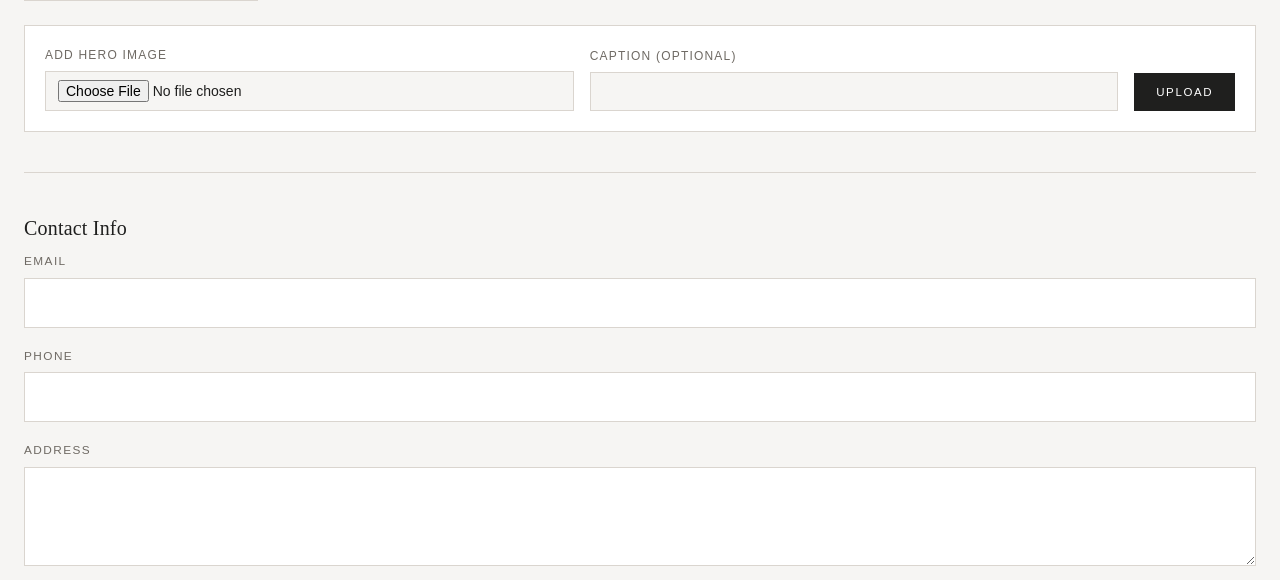
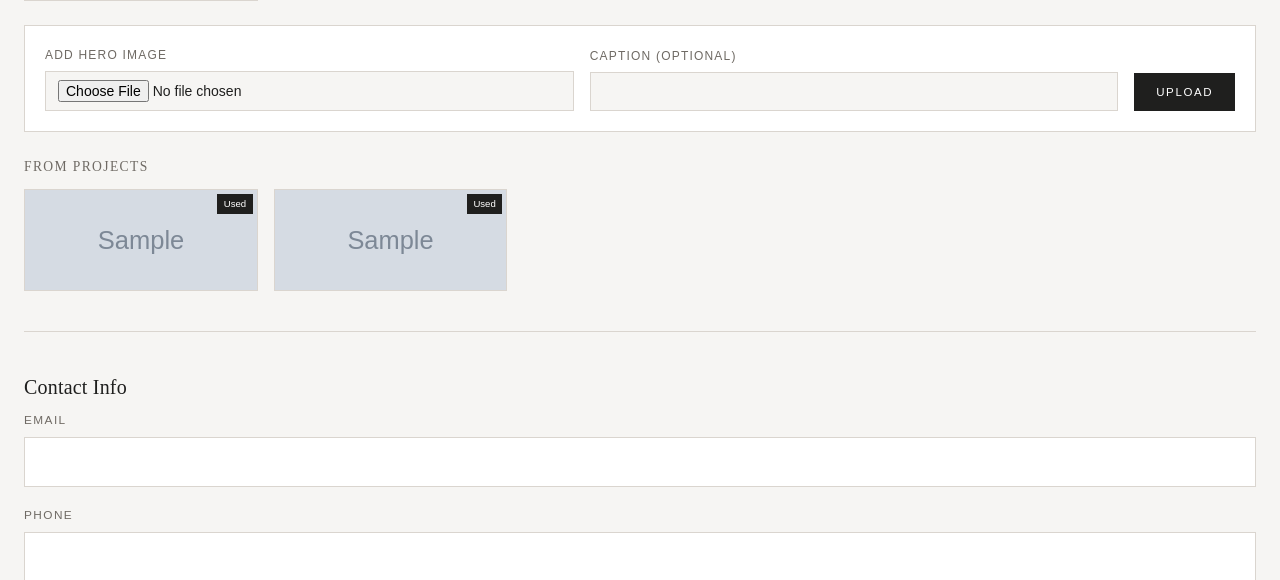
Before and after one commit to gustavopelayo/architect-portfolio, a FastAPI app: page /admin/settings in a window 1280 px wide. Shown: the part 1046-1626 px from the top of the page. Run offline with FastAPI, Linux system fonts and the light colour scheme; tables that the repository leaves empty hold one stand-in row (values such as "Sample post"); grey boxes marked "Sample" are stand-in pictures.

Commit message:
feat: pick hero images from existing project images

```diff
--- a/app/main.py
+++ b/app/main.py
@@ -200,9 +200,12 @@ async def toggle_featured(portfolio_id: int, db: Session = Depends(get_db)):
 @app.get("/admin/settings", response_class=HTMLResponse)
 async def admin_settings(request: Request, db: Session = Depends(get_db)):
     from app.models.setting import SiteSetting, HeroImage
+    from app.models.image import PortfolioImage, TechnicalImage
     settings_list = {r.key: r.value for r in db.query(SiteSetting).all()}
     hero_images = db.query(HeroImage).order_by(HeroImage.sort_order).all()
     site_settings = get_site_settings()
+    project_images = db.query(PortfolioImage).all() + db.query(TechnicalImage).all()
+    existing_hero_urls = {h.image_url for h in hero_images}
     return templates.TemplateResponse(
         request=request,
         name="admin/settings.html",
@@ -211,6 +214,8 @@ async def admin_settings(request: Request, db: Session = Depends(get_db)):
             "settings_list": settings_list,
             "hero_images": hero_images,
             "settings": site_settings,
+            "project_images": project_images,
+            "existing_hero_urls": existing_hero_urls,
         }
     )
 
@@ -285,6 +290,17 @@ async def delete_hero_image(hero_id: int, db: Session = Depends(get_db)):
         if filepath.exists():
             filepath.unlink()
         db.delete(img)
+        db.commit()
+    return RedirectResponse(url="/admin/settings", status_code=302)
+
+@app.get("/admin/settings/hero/add-from-project")
+async def add_hero_from_project(image_url: str, db: Session = Depends(get_db)):
+    from app.models.setting import HeroImage
+    from sqlalchemy import func as sa_func
+    existing = db.query(HeroImage).filter(HeroImage.image_url == image_url).first()
+    if not existing:
+        max_order = db.query(sa_func.max(HeroImage.sort_order)).scalar() or 0
+        db.add(HeroImage(image_url=image_url, sort_order=max_order + 1))
         db.commit()
     return RedirectResponse(url="/admin/settings", status_code=302)
 
--- a/app/templates/admin/settings.html
+++ b/app/templates/admin/settings.html
@@ -62,6 +62,22 @@
             </div>
             <button type="submit" class="btn-upload">Upload</button>
         </form>
+
+        {% if project_images %}
+        <h3 style="margin-top:1.5rem;font-size:0.85rem;font-weight:400;color:var(--muted);text-transform:uppercase;letter-spacing:0.1em;">From Projects</h3>
+        <div class="current-media" style="margin-top:0.75rem;">
+            {% for img in project_images %}
+            <div class="media-card" style="position:relative;">
+                <img src="{{ img.image_url }}" alt="" style="height:100px;width:100%;object-fit:cover;display:block;">
+                {% if img.image_url in existing_hero_urls %}
+                <span style="position:absolute;top:0.25rem;right:0.25rem;font-size:0.6rem;background:var(--text);color:#fff;padding:0.15rem 0.4rem;">Used</span>
+                {% else %}
+                <a href="/admin/settings/hero/add-from-project?image_url={{ img.image_url | urlencode }}" style="position:absolute;top:0.25rem;right:0.25rem;font-size:0.6rem;background:rgba(255,255,255,0.8);color:var(--text);padding:0.15rem 0.4rem;text-decoration:none;">+</a>
+                {% endif %}
+            </div>
+            {% endfor %}
+        </div>
+        {% endif %}
     </section>
 
     <hr class="section-divider">
```
